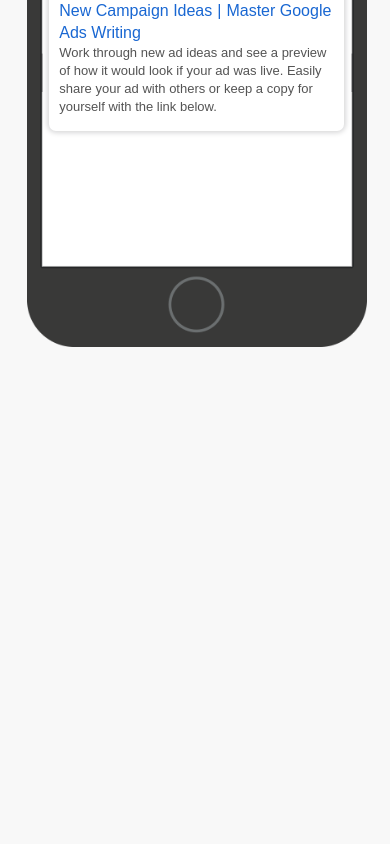
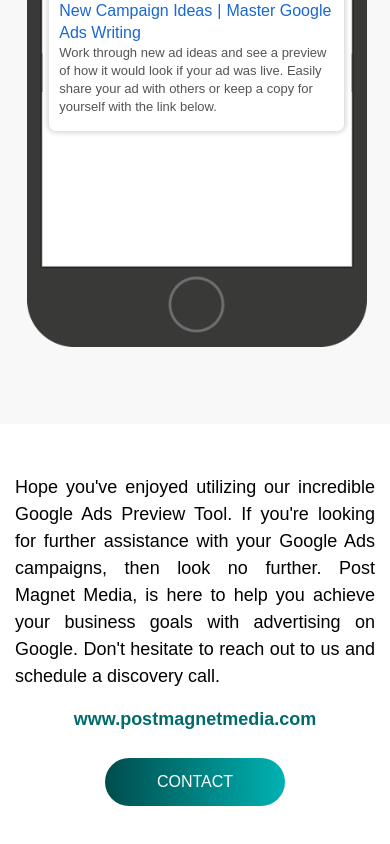
Before and after one commit to pankaj1989/previewads, a Next.js app: page / in a window 390 px wide. Shown: the part 1751-2595 px from the top of the page. Before the commit the page ends 2175 px from the top, so only its background shows below. Built offline with nearby package versions, Linux system fonts and the light colour scheme; no server answers.

Commit message:
new Footer added

```diff
--- a/src/pages/GoogleAdPreview.js
+++ b/src/pages/GoogleAdPreview.js
@@ -910,6 +910,15 @@
                     </div>
                 </div>
             </section >
+            <section className='form--footer' >
+                <div className='form--footer--container'>
+                    <div className='form--footer--container--wrapper'>
+                        <p>Hope you've enjoyed utilizing our incredible Google Ads Preview Tool. If you're looking for further assistance with your Google Ads campaigns, then look no further. Post Magnet Media, is here to help you achieve your business goals with advertising on Google. Don't hesitate to reach out to us and schedule a discovery call.</p>
+                        <a href='http://www.postmagnetmedia.com'>www.postmagnetmedia.com</a>
+                        <div className='btn--contact'><a href='#'>CONTACT</a></div>
+                    </div>
+                </div>
+            </section>
         </>
     )
 }
--- a/src/styles/globals.css
+++ b/src/styles/globals.css
@@ -869,6 +869,39 @@
   color: #808080;
 }
 
+.form--footer {
+  background-color: #fff;
+    padding: 50px 15px 100px;
+}
+.form--footer--container {
+  max-width: 920px;
+    width: 100%;
+    margin: 0 auto;
+    text-align: center;
+}
+.form--footer--container .form--footer--container--wrapper p {
+  font-size: 22px;
+  color: #000;
+}
+.form--footer--container .form--footer--container--wrapper p + a {
+  font-size: 22px;
+    color: #006b6b;
+    font-weight: 700;
+}
+.form--footer--container .form--footer--container--wrapper .btn--contact a {
+  background-image: linear-gradient(90deg,rgba(0,76,76,1) 0,rgba(0,178,178,1) 100%) !important;
+    padding: 10px 40px;
+    border-radius: 30px;
+    min-width: 280px;
+    min-height: 48px;
+    display: inline-flex;
+    justify-content: center;
+    align-items: center;
+    color: #fff;
+}
+.form--footer--container .form--footer--container--wrapper .btn--contact {
+  margin-top: 25px;
+}
 @media (max-width:1100px) {
   .headline--box textarea {
     min-height: 77px;
@@ -941,6 +974,19 @@
   #topbar #searchbarimage {
       position: static;
   }
+  .form--footer--container .form--footer--container--wrapper p {
+    font-size: 18px;
+    text-align: justify;
+  }
+  .form--footer--container .form--footer--container--wrapper p + a {
+    font-size: 18px;
+  }
+  .form--footer--container .form--footer--container--wrapper .btn--contact a {
+    min-width: 180px;
+  }
+  .form--footer {
+    padding: 50px 15px 50px;
+}
 }
 
 @media (max-width:375px) {
```
